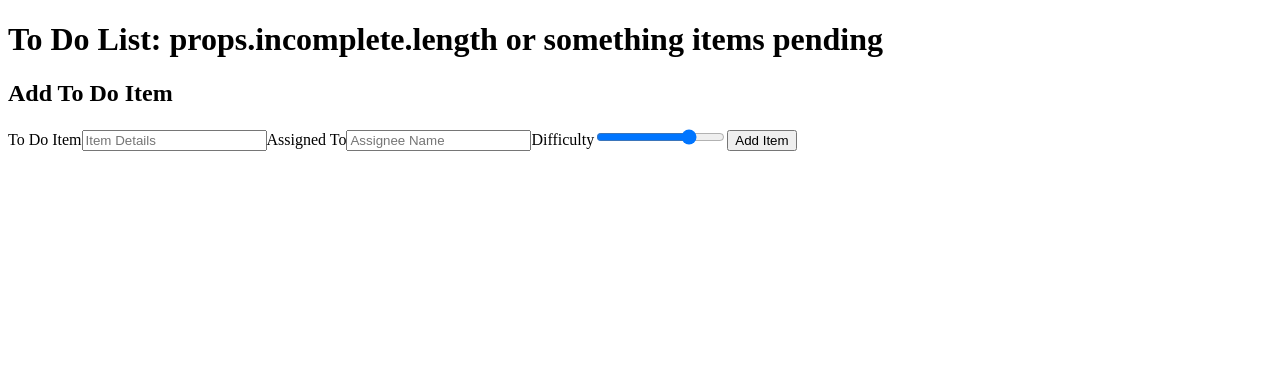
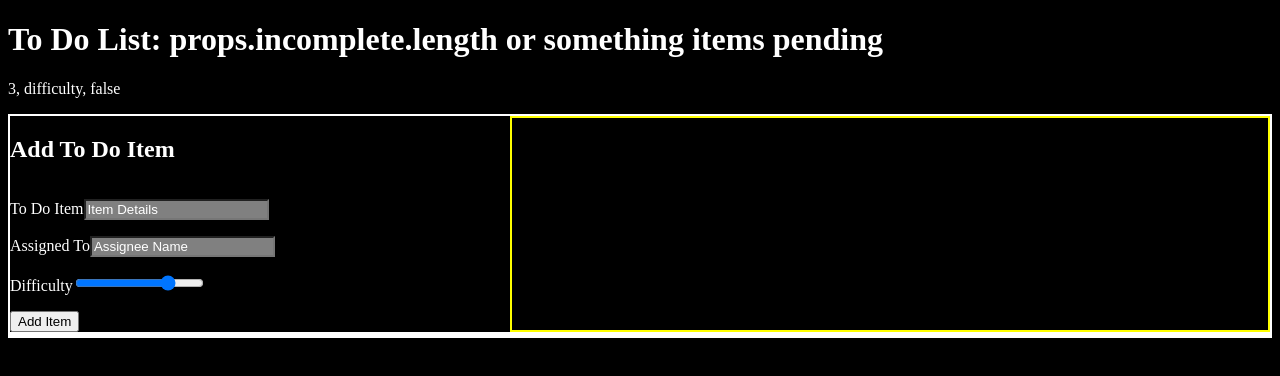
Before and after one commit to tyler-bennett52/todo-app, a React (Create React App) app: page / in a window 1280 px wide. Shown: the top 376 px of the page. Built offline with nearby package versions, Linux system fonts and the light colour scheme.

Commit message:
first take on styles, context working

```diff
--- a/src/App.jsx
+++ b/src/App.jsx
@@ -2,14 +2,19 @@ import React from 'react';
 
 import ToDo from './Components/ToDo';
 import { Header } from './Components/Header';
+import { SettingsProvider } from './Context/Settings';
+import './style.css'
 
 export default class App extends React.Component {
   render() {
     return (
       <>
         <Header />
-        <ToDo />
-        <div className="container" style={{display: "flex"}}>
+        <SettingsProvider>
+          <ToDo />
+        </SettingsProvider>
+
+        <div className="container" style={{ display: "flex" }}>
         </div>
       </>
     );
--- /dev/null
+++ b/src/Components/ToDo/ToDo.css
@@ -0,0 +1,25 @@
+.container {
+  display: flex;
+  justify-content: space-between;
+  border: 2px white solid;
+}
+
+.form {
+  width: 30%;
+  display: flex;
+  flex-direction: column;
+  gap: 1rem;
+}
+
+.card-holder {
+  display: flex;
+  flex-direction: column;
+  justify-content: space-evenly;
+  border: 2px yellow solid;
+  width: 60%;
+}
+
+.item {
+  border: 1px red solid;
+  width: 100%;
+}
--- a/src/Components/ToDo/index.jsx
+++ b/src/Components/ToDo/index.jsx
@@ -1,16 +1,18 @@
-import React, { useEffect, useState } from 'react';
+import React, { useContext, useEffect, useState } from 'react';
 import useForm from '../../hooks/form.js';
-
+import { SettingsContext } from '../../Context/Settings/index.jsx';
 import { v4 as uuid } from 'uuid';
+import './ToDo.css'
 
 const ToDo = () => {
 
-  const [defaultValues] = useState({
+  const [defaultValues,] = useState({
     difficulty: 4,
   });
   const [list, setList] = useState([]);
   const [incomplete, setIncomplete] = useState([]);
   const { handleChange, handleSubmit } = useForm(addItem, defaultValues);
+  const { numToDisplay, showCompleted, sortingWord } = useContext(SettingsContext)
 
   function addItem(item) {
     item.id = uuid();
@@ -20,15 +22,15 @@ const ToDo = () => {
   }
 
   function deleteItem(id) {
-    const items = list.filter( item => item.id !== id );
+    const items = list.filter(item => item.id !== id);
     setList(items);
   }
 
   function toggleComplete(id) {
 
-    const items = list.map( item => {
-      if ( item.id === id ) {
-        item.complete = ! item.complete;
+    const items = list.map(item => {
+      if (item.id === id) {
+        item.complete = !item.complete;
       }
       return item;
     });
@@ -48,7 +50,9 @@ const ToDo = () => {
 
   return (
     <>
-      <form onSubmit={handleSubmit}>
+      <p>{numToDisplay}, {sortingWord}, {showCompleted.toString()}</p>
+      <div className="container">
+        <form className="form" onSubmit={handleSubmit}>
 
           <h2>Add To Do Item</h2>
 
@@ -71,9 +75,9 @@ const ToDo = () => {
             <button type="submit">Add Item</button>
           </label>
         </form>
-
+        <div className="card-holder">
           {list.map(item => (
-        <div key={item.id}>
+            <div key={item.id} style={{ border: "1px red solid", width: "100%" }}>
               <p>{item.text}</p>
               <p><small>Assigned to: {item.assignee}</small></p>
               <p><small>Difficulty: {item.difficulty}</small></p>
@@ -81,7 +85,8 @@ const ToDo = () => {
               <hr />
             </div>
           ))}
-
+        </div>
+      </div>
     </>
   );
 };
--- /dev/null
+++ b/src/Context/Settings/index.jsx
@@ -0,0 +1,17 @@
+import React, { useState } from "react";
+
+const SettingsContext = React.createContext()
+
+const SettingsProvider = ({children}) => {
+  const [numToDisplay, setNumToDisplay] = useState(3);
+  const [showCompleted, setShowCompleted] = useState(false);
+  const [sortingWord, setSortingWord] = useState('difficulty');
+  const values = {numToDisplay, showCompleted, sortingWord,  setNumToDisplay, setShowCompleted, setSortingWord }
+  return (
+    <SettingsContext.Provider value={values}>
+      {children}
+    </SettingsContext.Provider>
+   );
+}
+
+export {SettingsProvider, SettingsContext};
--- /dev/null
+++ b/src/style.css
@@ -0,0 +1,12 @@
+body, html {
+  background-color: black;
+  color: white;
+}
+
+input {
+  background-color: gray;
+}
+
+::placeholder {
+  color: white;
+}
```
Also changed, not shown: src/Components/Footer/Footer.module.css (added), src/Components/Footer/index.jsx (added), src/Components/Header/Header.module.css (added), src/Components/List/List.module.css (added), src/Components/List/index.jsx (added), 2 other files (tests, documents, lock files or other folders). Lines whose indentation alone changed are shown as unchanged.
